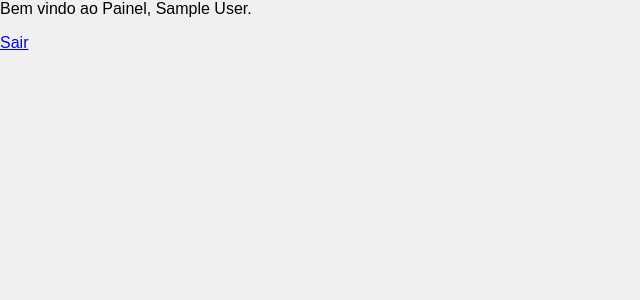
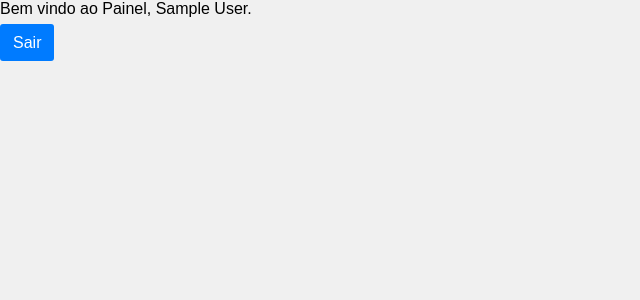
Before and after one commit to GabrielGonzatti/SiteFaculdade, a PHP site: page /painel.php in a window 1280 px wide. Shown: the top 300 px of the page, without its empty margins (0-640 px from the left). Run offline with PHP 8.4, Linux system fonts and the light colour scheme; the visitor is signed in with stand-in values (Sample User, id 1).

Commit message:
Update painel.php

```diff
--- a/painel.php
+++ b/painel.php
@@ -61,6 +61,16 @@ body {
 .box p {
     color: #666;
 }
+
+.deslogar{
+    background-color: #007bff;
+    color: #fff;
+    padding: 10px 13px;
+    border: none;
+    border-radius: 3px;
+    cursor: pointer;
+    text-decoration: none;
+}
     </style>
 </head>
 
@@ -69,7 +79,7 @@ body {
     Bem vindo ao Painel, <?php echo $_SESSION['nome']; ?>.
 
     <p>
-        <a href="logout.php">Sair</a>
+        <a href="logout.php" class="deslogar">Sair</a>
     </p>
 
 </body>
```
